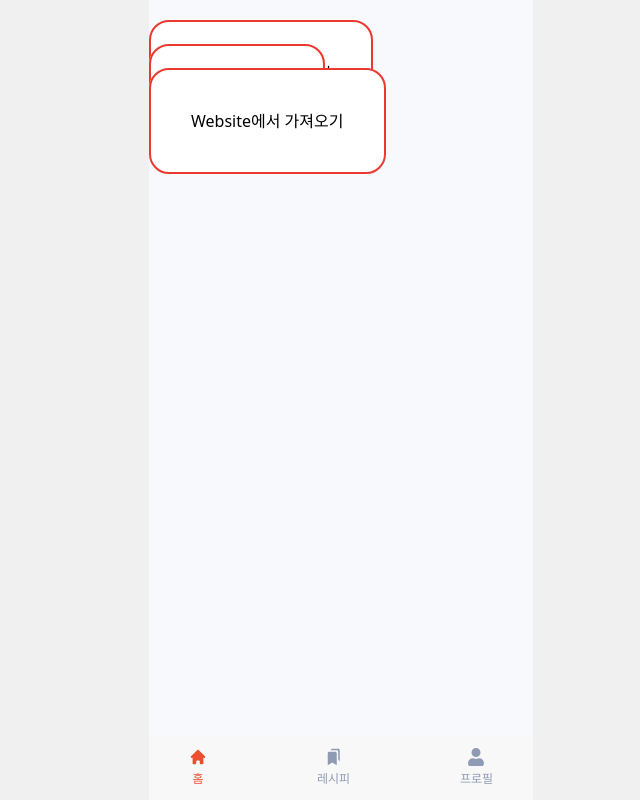
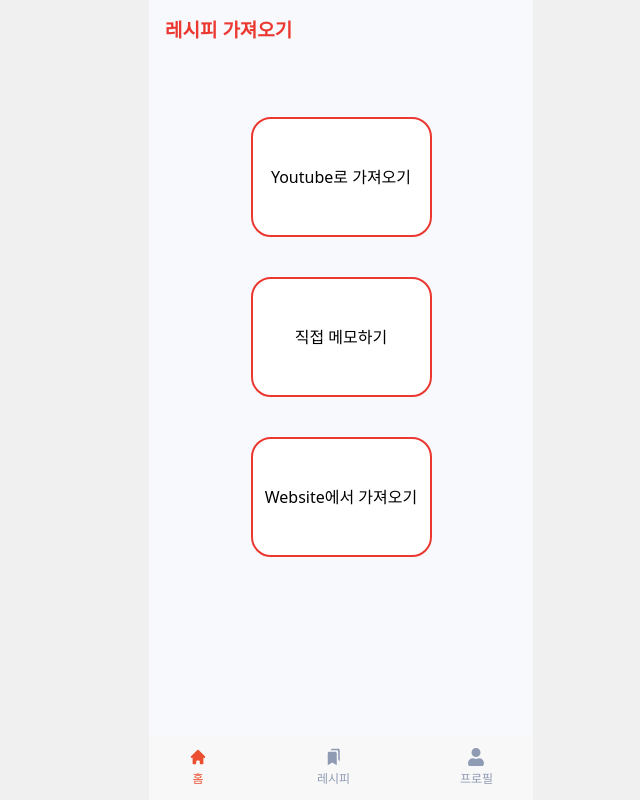
Before and after one commit to kimtaejin3/recipe-app, a React (Vite) app: page / in a window 1280 px wide. Shown: the whole page, without its empty margins (299-939 px from the left). Built offline with nearby package versions, Linux system fonts and the light colour scheme.

Commit message:
feat: 레시피 가져오기 페이지 UI 구성 완료

```diff
--- a/src/pages/Home.tsx
+++ b/src/pages/Home.tsx
@@ -12,29 +12,29 @@ export default function Home() {
         </h1>
       </div>
 
-      <div>
-        <button className="block">
+      <div className="flex flex-col justify-center gap-10 mt-14 items-center">
+        <button>
           <Link
             to="/"
-            className="w-[181px] h-[119px] p-[40px] border-2 border-[#EB3830] rounded-[20px] bg-white"
+            className="w-[181px] h-[15vh] border-2 border-[#EB3830] rounded-[20px] bg-white flex items-center justify-center"
           >
-            Youtube로 가져오기
+            <span>Youtube로 가져오기</span>
           </Link>
         </button>
-        <button className="block">
+        <button>
           <Link
             to="/edit"
-            className="w-[181px] h-[119px] p-[40px] border-2 border-[#EB3830] rounded-[20px] bg-white"
+            className="w-[181px] h-[15vh] border-2 border-[#EB3830] rounded-[20px] bg-white flex items-center justify-center"
           >
-            직접 메모하기
+            <span>직접 메모하기</span>
           </Link>
         </button>
-        <button className="block">
+        <button>
           <Link
             to="/"
-            className="w-[181px] h-[119px] p-[40px] border-2 border-[#EB3830] rounded-[20px] bg-white"
+            className="w-[181px] h-[15vh] border-2 border-[#EB3830] rounded-[20px] bg-white flex items-center justify-center"
           >
-            Website에서 가져오기
+            <span>Website에서 가져오기</span>
           </Link>
         </button>
       </div>
```
